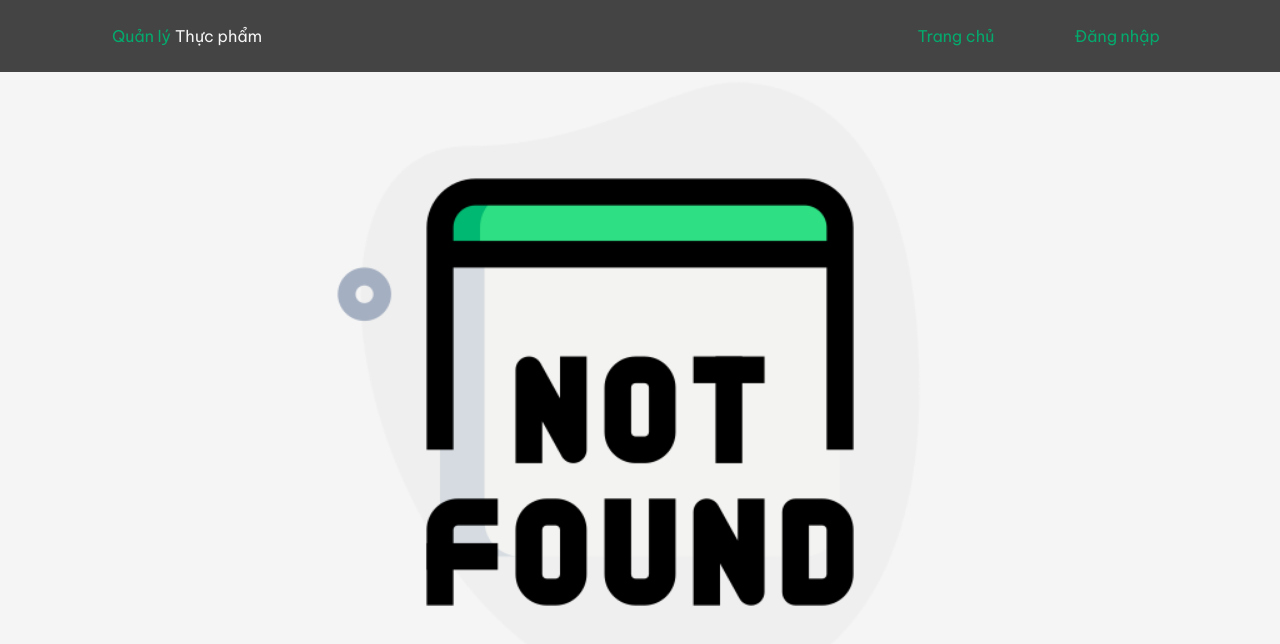
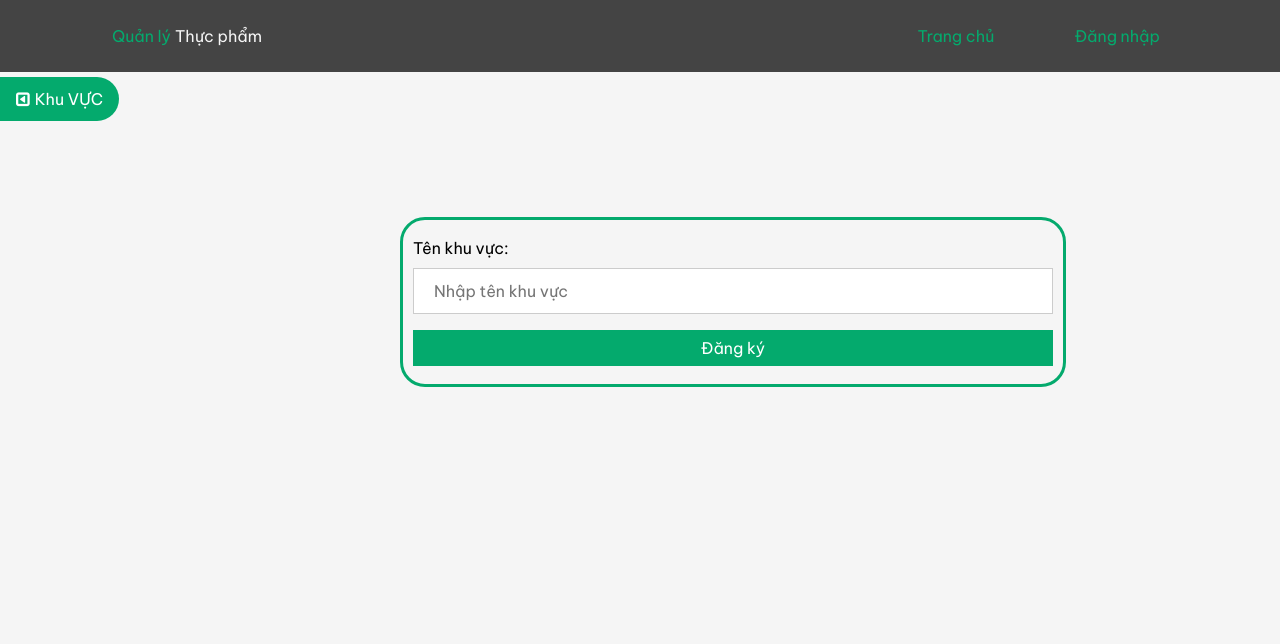
Before and after one commit to lhtrung11/btl-fe, a React (Create React App) app: page /area/register in a window 1280 px wide. Shown: the top 644 px of the page. Built offline with nearby package versions, Linux system fonts and the light colour scheme; no server answers.

Commit message:
update area

```diff
--- a/src/App.js
+++ b/src/App.js
@@ -95,8 +95,8 @@ function App() {
                             element={<FacilityForm value={false} />}
                         />
 
-                        <Route path="/area" element={<AreaForm />} />
-                        <Route path="/arealist" element={<AreaList />} />
+                        <Route path="/area/register" element={<AreaForm />} />
+                        <Route path="/area" element={<AreaList />} />
 
                         {/* <Route path="/inspections" element={<InspectionList />} />
                         <Route path="/inspections/register" element={<InspectionForm />} />
--- a/src/components/Home/Home.js
+++ b/src/components/Home/Home.js
@@ -33,8 +33,8 @@ const Home = () => {
                         <li className="dropdown">
                             <div className="dropbtn">khu vực quản lý</div>
                             <div className="content">
-                                <Link to="arealist">Danh sách các khu vực</Link>
-                                <Link to='area'>Đăng ký khu vực mới</Link>
+                                <Link to="area">Danh sách các khu vực</Link>
+                                <Link to='area/register'>Đăng ký khu vực mới</Link>
                             </div>
                         </li>
                     )}
--- a/src/features/Area/AreaForm/AreaForm.js
+++ b/src/features/Area/AreaForm/AreaForm.js
@@ -1,15 +1,81 @@
-import React from 'react'
+import { React, useState } from 'react';
+import { Link } from 'react-router-dom';
+import axios from '../../../api/axios';
 import "./AreaForm.css"
 
-const AreaForm = () => {
+const AREA_URL ='/areal';
+
+const AreaForm = ({value}) => {
+  //KIỂM TRA NẾU LÀ CHUYÊN VIÊN -> CHỈ ĐƯỢC ĐĂNG KÝ/CẬP NHẬT CƠ SỞ TRONG KHU VỰC CỦA MÌNH
+  const [mode, setMode] = useState(value); //true -> đăng ký, false -> chỉnh sửa
+  const [msg, setMsg] = useState('');
+  const [area, setArea] = useState({});
+  // const [address, setAddress] = useState("");
+  const [license, setLicense] = useState({
+
+  });
+
+  const createArea = async (e) => {
+    e.preventDefault();
+    try {
+        setArea({ ...area });
+        const token = localStorage.getItem('token');
+        const option = {
+            method: 'post',
+            url: `${AREA_URL}`,
+            data: area,
+            headers: {
+                Authorization: `Bearer ${token}`,
+            },
+        };
+        const response = await axios(option);
+        setMsg('Đăng ký khu vực thành công!');
+        } catch (error) {
+            console.log(error);
+        }
+    };
+  const updateArea = async (e) => {
+        e.preventDefault();
+        try {
+        } catch (err) {
+            setMsg('Chỉnh sửa không thành công');
+            console.log(err);
+        }
+    };
+
   return (
-    <form class="area-form">
-        <label htmlFor="name">Tên khu vực:</label><br/>
-        <input type="text" id="name" name="name"></input><br/>
-        <label htmlFor="managers">Tên chuyên viên:</label><br/>
-        <input type="text" id="managers" name="managers"></input><br/>
-        <button type="submit">Đăng ký</button>
-    </form>
+    <>
+        <Link to='/area' className="backBtn">
+            <i className="fa fa-caret-square-o-left" />
+            <text>Khu VỰC</text>
+        </Link>
+        <form
+        class="area-form" onSubmit={
+        mode
+            ? (e) => {
+                createArea(e);
+            }
+            : (e) => {
+                updateArea(e);
+            }
+        }
+        >
+            <label htmlFor="name">Tên khu vực:</label><br/>
+            <input
+            placeholder="Nhập tên khu vực"
+            type="text"
+            id="name"
+            name="name"
+            value={area?.name || ''}
+                        onChange={(e) => {
+                        setMsg('');
+                        setArea({ ...area, name: e.target.value });
+                        }}
+                        required>
+            </input><br/>
+            <button type="submit">Đăng ký</button>
+        </form>
+    </>
   )
 }
 
--- a/src/features/Facilities/FacilityForm/FacilityForm.js
+++ b/src/features/Facilities/FacilityForm/FacilityForm.js
@@ -216,6 +216,7 @@ const FacilityForm = ({value}) => {
                     name="business"
                     value={facility?.business || ''}
                     onChange={(e) => {
+                        setMsg('');
                         setFacility({ ...facility, business: e.target.value });
                         setLicense({ ...license, business: e.target.value });
                     }}
@@ -232,6 +233,7 @@ const FacilityForm = ({value}) => {
                             name="business"
                             value={license?.business || ''}
                             onChange={(e) => {
+                                setMsg('');
                                 setFacility({
                                     ...facility,
                                     business: e.target.value,
```
